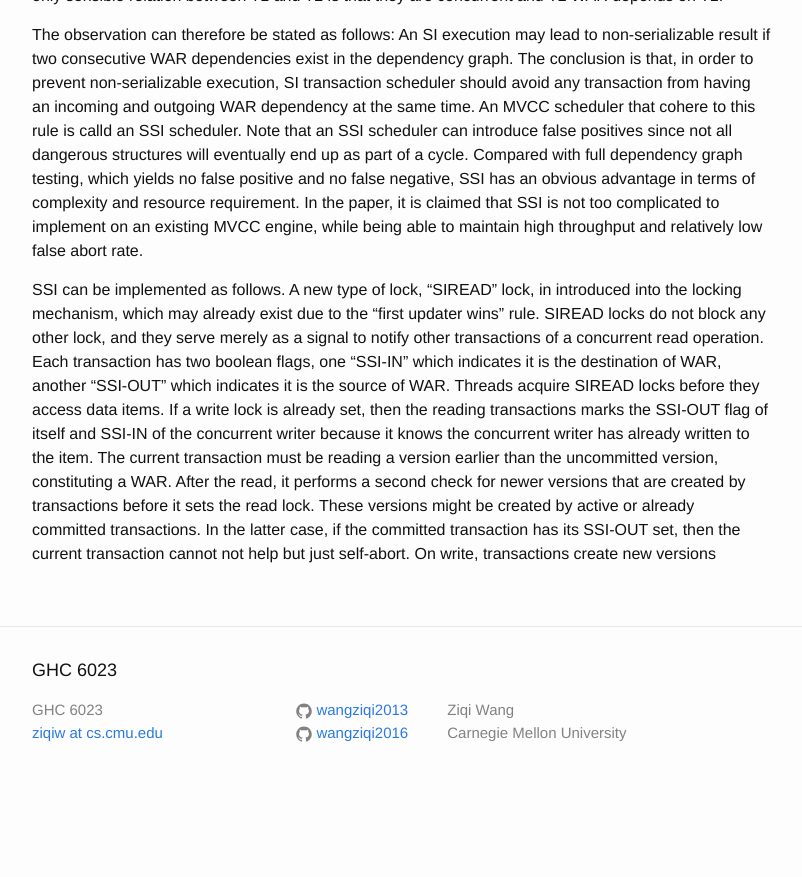
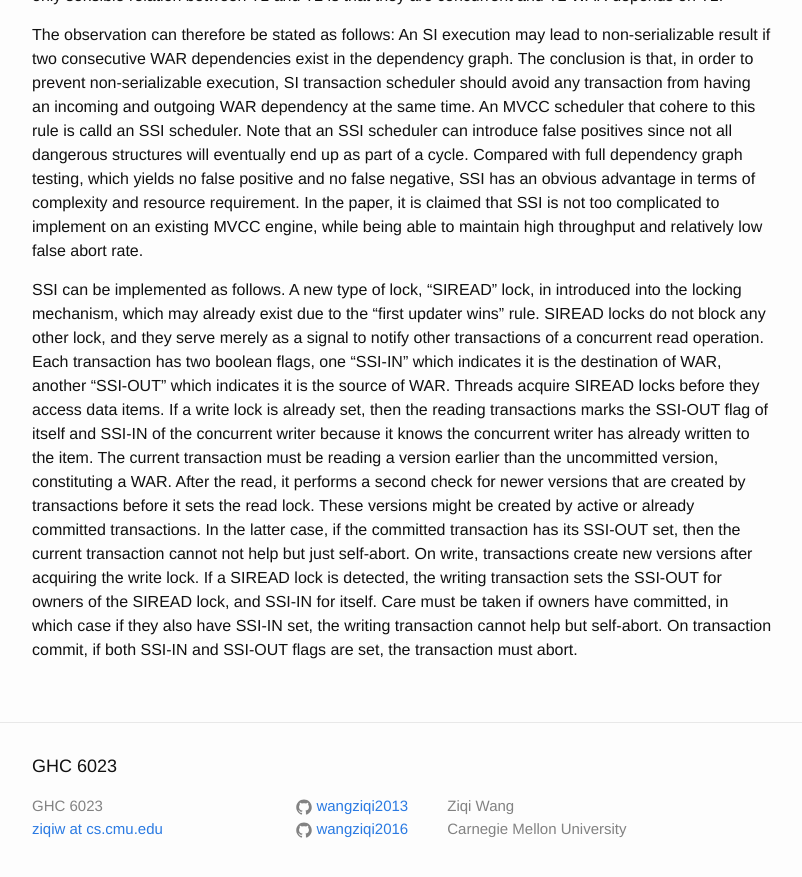
Before and after one commit to wangziqi2013/wangziqi2013.github.io, a Jekyll site: the page built from _posts/2018-06-27-Serializable-Isolation-for-Snapshot-Databases.markdown, in a window 1280 px wide and 900 px high, scrolled down 1642 px. Shown: the top 877 px of the window, without its empty margins (238-1040 px from the left). Built offline with Jekyll 4.4.1, drawn with Linux system fonts in a browser that asks for light colours; before the commit the page ends 2446 px from its top, so only the background shows below that.

Commit message:
Finish protocol

```diff
--- a/_posts/2018-06-27-Serializable-Isolation-for-Snapshot-Databases.markdown
+++ b/_posts/2018-06-27-Serializable-Isolation-for-Snapshot-Databases.markdown
@@ -77,4 +77,8 @@ flag of itself and SSI-IN of the concurrent writer because it knows the concurre
 The current transaction must be reading a version earlier than the uncommitted version, constituting a WAR. After the read,
 it performs a second check for newer versions that are created by transactions before it sets the read lock. These versions
 might be created by active or already committed transactions. In the latter case, if the committed transaction has its SSI-OUT
-set, then the current transaction cannot not help but just self-abort. On write, transactions create new versions
+set, then the current transaction cannot not help but just self-abort. On write, transactions create new versions after
+acquiring the write lock. If a SIREAD lock is detected, the writing transaction sets the SSI-OUT for owners of the SIREAD
+lock, and SSI-IN for itself. Care must be taken if owners have committed, in which case if they also have SSI-IN set,
+the writing transaction cannot help but self-abort. On transaction commit, if both SSI-IN and SSI-OUT flags are set,
+the transaction must abort.
```
